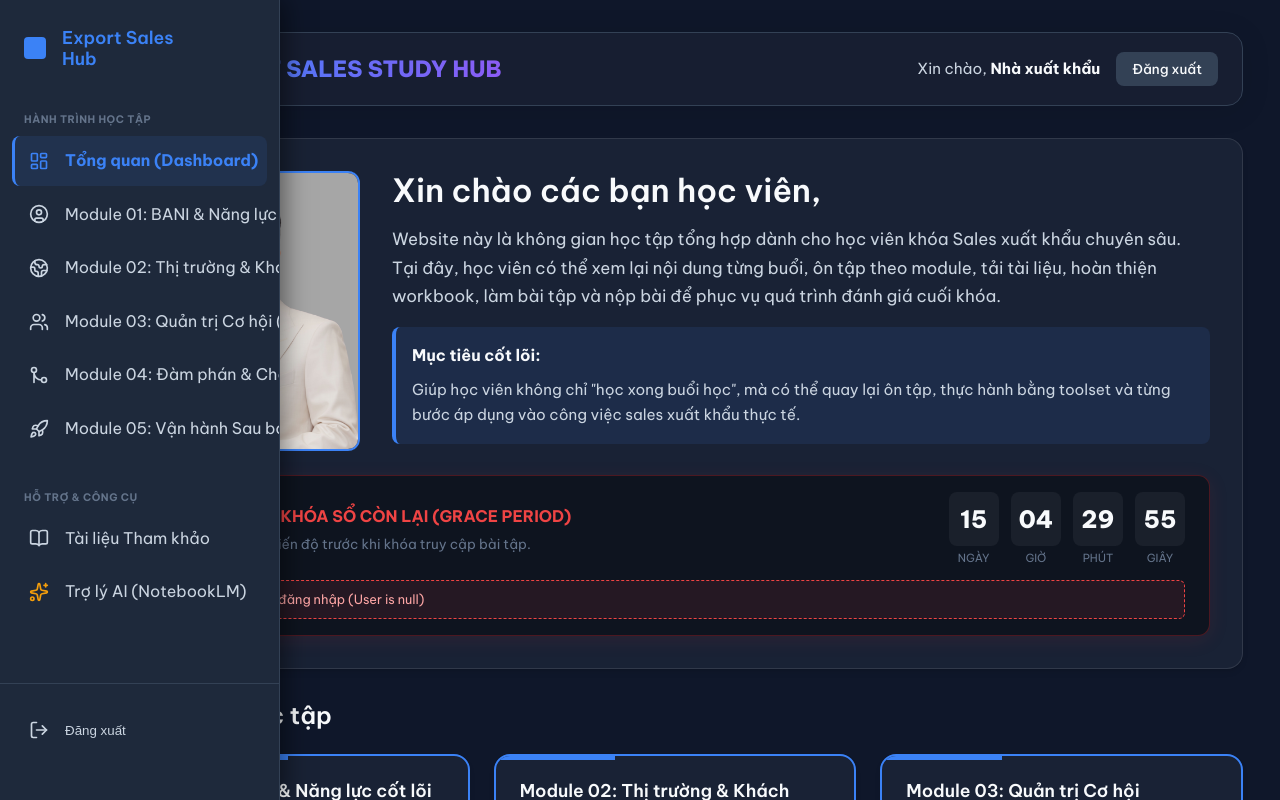
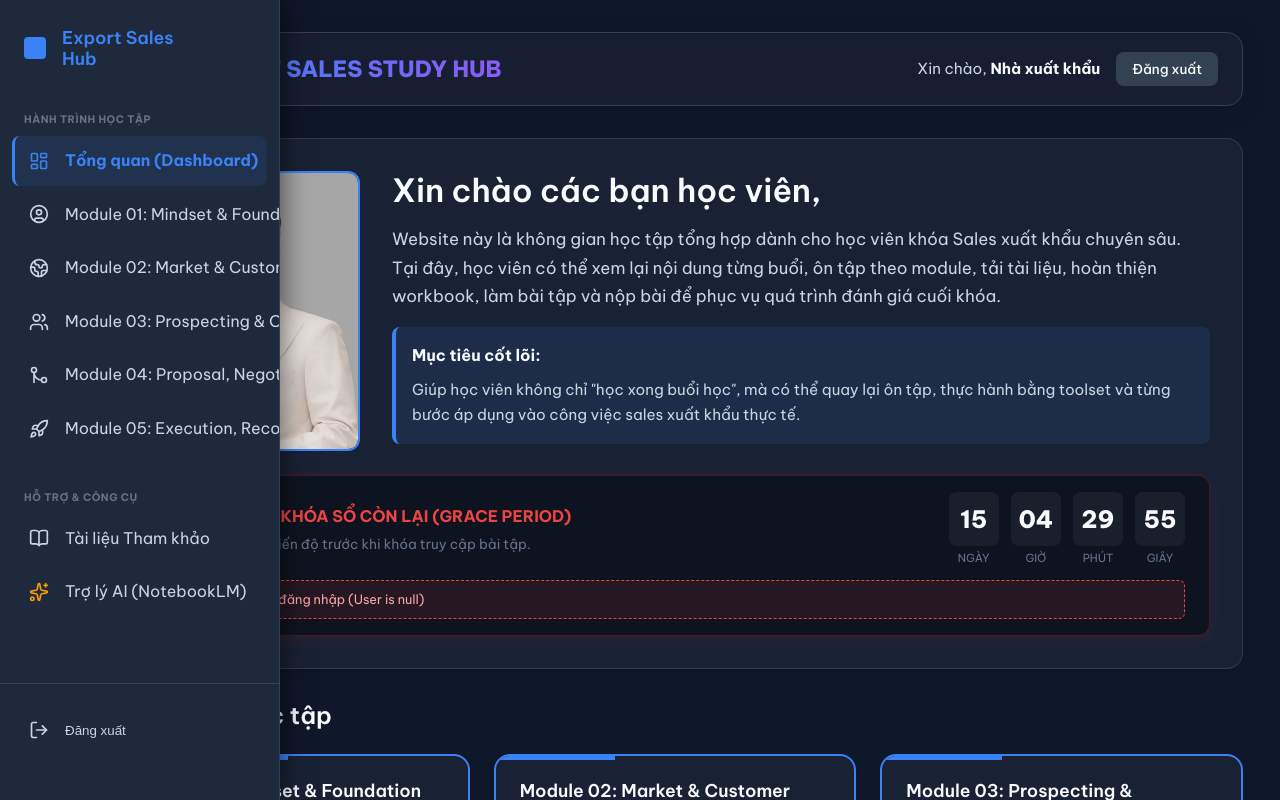
Before and after one commit to nhtrung11794/export-sales-hub, a Next.js app: page / in a window 1280 px wide. Shown: the top 800 px of the page. Built offline with nearby package versions, Linux system fonts and the light colour scheme; no server answers.

Commit message:
fix(ui): use new module titles in english

```diff
--- a/src/app/(app)/(modules)/m01/page.tsx
+++ b/src/app/(app)/(modules)/m01/page.tsx
@@ -258,7 +258,7 @@ export default function M01Page() {
   return (
     <div style={{ padding: '24px', minHeight: '100vh', background: 'var(--bg-primary)' }}>
       <header style={{ marginBottom: '32px' }}>
-        <h1 style={{ fontSize: '2rem', color: 'var(--text-primary)', marginBottom: '8px' }}>Module 01: BANI & Năng lực cốt lõi</h1>
+        <h1 style={{ fontSize: '2rem', color: 'var(--text-primary)', marginBottom: '8px' }}>Module 01: Mindset & Foundation</h1>
         <p style={{ color: 'var(--text-secondary)' }}>Mindset nền tảng Sales Xuất khẩu & Hồ sơ năng lực</p>
       </header>
 
--- a/src/app/(app)/(modules)/m02/page.tsx
+++ b/src/app/(app)/(modules)/m02/page.tsx
@@ -200,7 +200,7 @@ export default function M02Page() {
   return (
     <div style={{ padding: '24px', minHeight: '100vh', background: 'var(--bg-primary)' }}>
       <header style={{ marginBottom: '32px' }}>
-        <h1 style={{ fontSize: '2rem', color: 'var(--text-primary)', marginBottom: '8px' }}>Module 02: Thị trường & Khách hàng (ICP)</h1>
+        <h1 style={{ fontSize: '2rem', color: 'var(--text-primary)', marginBottom: '8px' }}>Module 02: Market & Customer Understanding</h1>
         <p style={{ color: 'var(--text-secondary)' }}>Phân tích định vị thị trường, thiết lập sơ đồ mua hàng và xác định ICP cốt lõi</p>
       </header>
 
--- a/src/app/(app)/(modules)/m03/page.tsx
+++ b/src/app/(app)/(modules)/m03/page.tsx
@@ -171,7 +171,7 @@ export default function M03Page() {
   return (
     <div style={{ padding: '24px', minHeight: '100vh', background: 'var(--bg-primary)' }}>
       <header style={{ marginBottom: '32px' }}>
-        <h1 style={{ fontSize: '2rem', color: 'var(--text-primary)', marginBottom: '8px' }}>Module 03: Quản trị Cơ hội (Pipeline)</h1>
+        <h1 style={{ fontSize: '2rem', color: 'var(--text-primary)', marginBottom: '8px' }}>Module 03: Prospecting & Opportunity Management</h1>
         <p style={{ color: 'var(--text-secondary)' }}>Kỹ năng Prospecting, Lead Generation và quản lý vòng đời Sales Pipeline</p>
       </header>
 
--- a/src/app/(app)/(modules)/m04/page.tsx
+++ b/src/app/(app)/(modules)/m04/page.tsx
@@ -206,7 +206,7 @@ export default function M04Page() {
   return (
     <div style={{ padding: '24px', minHeight: '100vh', background: 'var(--bg-primary)' }}>
       <header style={{ marginBottom: '32px' }}>
-        <h1 style={{ fontSize: '2rem', color: 'var(--text-primary)', marginBottom: '8px' }}>Module 04: Đàm phán & Chốt Deal</h1>
+        <h1 style={{ fontSize: '2rem', color: 'var(--text-primary)', marginBottom: '8px' }}>Module 04: Proposal, Negotiation & Safe Closing</h1>
         <p style={{ color: 'var(--text-secondary)' }}>Kỹ thuật đàm phán, chốt hợp đồng và quản trị rủi ro thanh toán</p>
       </header>
 
--- a/src/app/(app)/page.tsx
+++ b/src/app/(app)/page.tsx
@@ -100,7 +100,7 @@ export default function Dashboard() {
     {
       id: 'm01',
       storeId: 'M01' as const,
-      name: 'Module 01: BANI & Năng lực cốt lõi',
+      name: 'Module 01: Mindset & Foundation',
       desc: 'Dịch chuyển tư duy và đánh giá năng lực B2B Sales',
       totalLessons: 2,
       status: hasData('M01') ? 'completed' : 'active'
@@ -108,7 +108,7 @@ export default function Dashboard() {
     {
       id: 'm02',
       storeId: 'M02' as const,
-      name: 'Module 02: Thị trường & Khách hàng (ICP)',
+      name: 'Module 02: Market & Customer Understanding',
       desc: 'Phân tích thị trường mục tiêu và chân dung khách hàng ICP',
       totalLessons: 3,
       status: 'active'
@@ -116,7 +116,7 @@ export default function Dashboard() {
     {
       id: 'm03',
       storeId: 'M03' as const,
-      name: 'Module 03: Quản trị Cơ hội (Pipeline)',
+      name: 'Module 03: Prospecting & Opportunity Management',
       desc: 'Quản trị cơ hội, sàng lọc lead và vòng đời sales pipeline',
       totalLessons: 3,
       status: 'active'
@@ -124,7 +124,7 @@ export default function Dashboard() {
     {
       id: 'm04',
       storeId: 'M04' as const,
-      name: 'Module 04: Đàm phán & Chốt Deal',
+      name: 'Module 04: Proposal, Negotiation & Safe Closing',
       desc: 'Kỹ năng đàm phán, cán cân thương lượng và chốt deal',
       totalLessons: 4,
       status: 'active'
@@ -132,7 +132,7 @@ export default function Dashboard() {
     {
       id: 'm05',
       storeId: 'M05' as const,
-      name: 'Module 05: Vận hành Sau bán (Post-sales)',
+      name: 'Module 05: Execution, Recovery & Account Growth',
       desc: 'Báo cáo thực chiến, kế hoạch 90 ngày và quản trị khủng hoảng',
       totalLessons: 3,
       status: 'active'
--- a/src/components/layout/AppLayout.tsx
+++ b/src/components/layout/AppLayout.tsx
@@ -56,11 +56,11 @@ export default function AppLayout({ children }: { children: React.ReactNode }) {
 
   const navItems = [
     { id: 'DASHBOARD', name: 'Tổng quan (Dashboard)', path: '/', icon: <LayoutDashboard size={20} /> },
-    { id: 'M01', name: 'Module 01: BANI & Năng lực cốt lõi', path: '/m01', icon: <UserCircle size={20} /> },
-    { id: 'M02', name: 'Module 02: Thị trường & Khách hàng (ICP)', path: '/m02', icon: <Globe2 size={20} /> },
-    { id: 'M03', name: 'Module 03: Quản trị Cơ hội (Pipeline)', path: '/m03', icon: <Users size={20} /> },
-    { id: 'M04', name: 'Module 04: Đàm phán & Chốt Deal', path: '/m04', icon: <GitMerge size={20} /> },
-    { id: 'M05', name: 'Module 05: Vận hành Sau bán (Post-sales)', path: '/m05', icon: <Rocket size={20} /> },
+    { id: 'M01', name: 'Module 01: Mindset & Foundation', path: '/m01', icon: <UserCircle size={20} /> },
+    { id: 'M02', name: 'Module 02: Market & Customer Understanding', path: '/m02', icon: <Globe2 size={20} /> },
+    { id: 'M03', name: 'Module 03: Prospecting & Opportunity Management', path: '/m03', icon: <Users size={20} /> },
+    { id: 'M04', name: 'Module 04: Proposal, Negotiation & Safe Closing', path: '/m04', icon: <GitMerge size={20} /> },
+    { id: 'M05', name: 'Module 05: Execution, Recovery & Account Growth', path: '/m05', icon: <Rocket size={20} /> },
   ];
 
   return (
```
